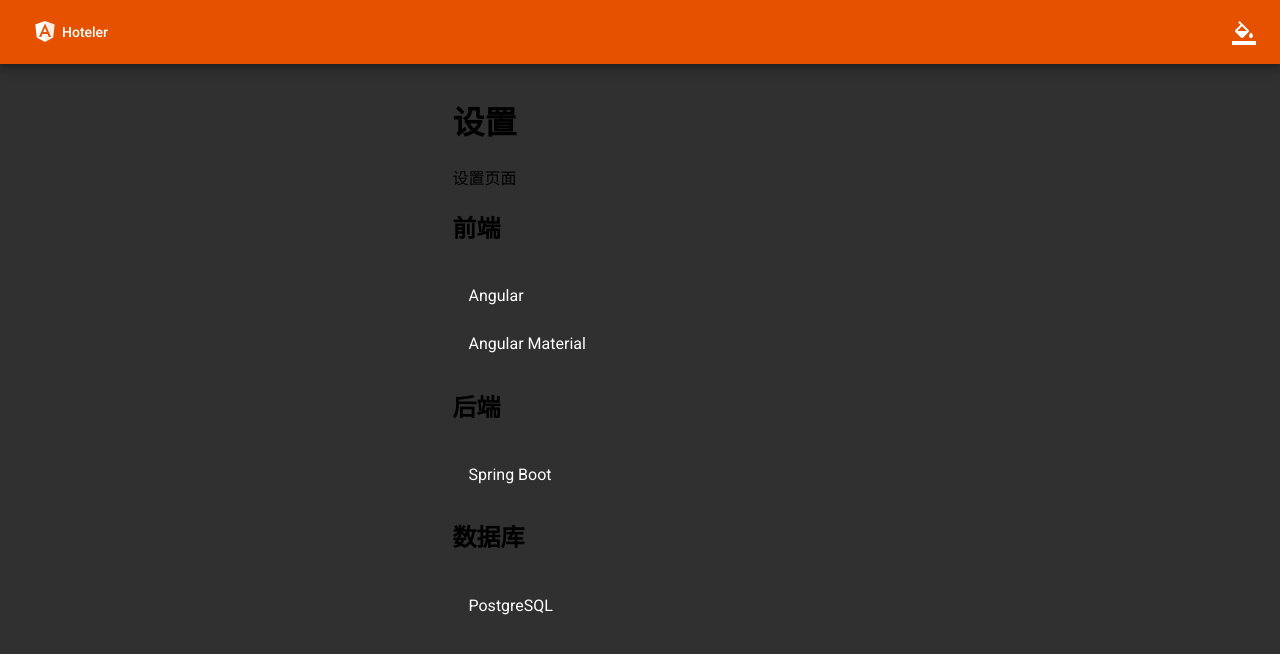
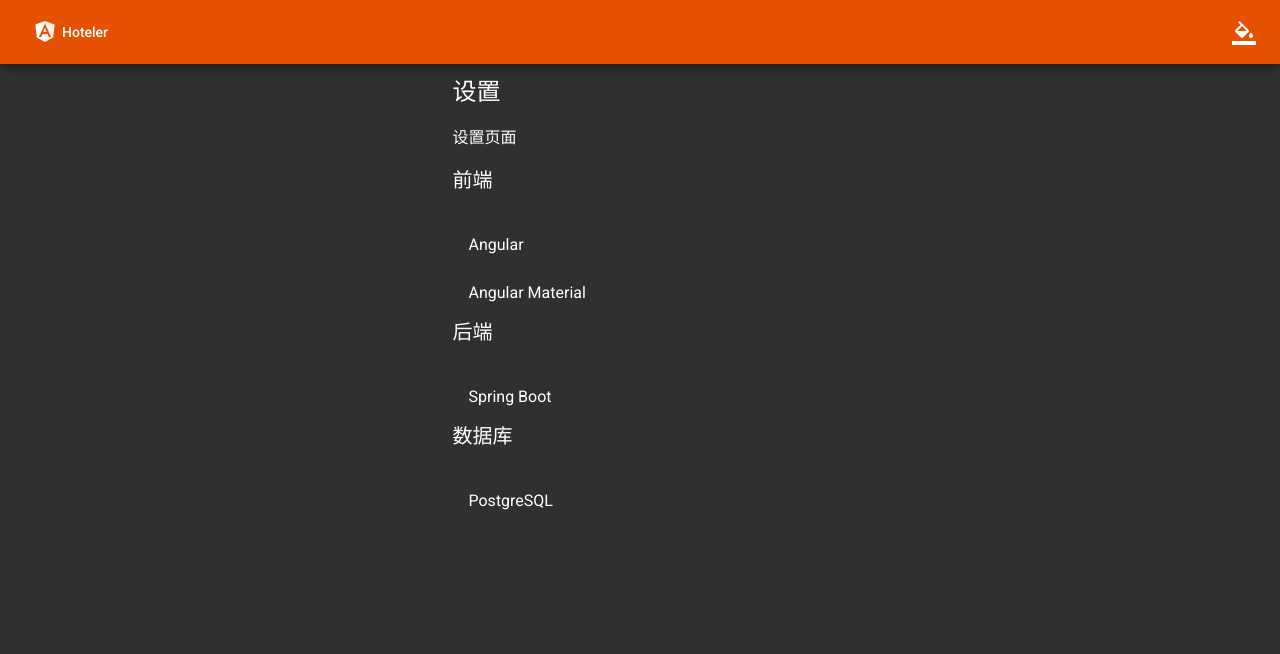
Before and after one commit to damingerdai/hoteler-web, an Angular app: page /settings in a window 1280 px wide. Shown: the top 654 px of the page. Built offline with nearby package versions, Linux system fonts and the light colour scheme.

Commit message:
fix: 修复setting页面的dark mode下的显示问题

```diff
--- a/src/_app-theme.scss
+++ b/src/_app-theme.scss
@@ -3,6 +3,7 @@
 @use './styles/apexcharts' as apexcharts-theme;
 @use './styles/input' as input-theme;
 @use './app/routes/room/room-list/room-list-theme';
+@use './app/routes/settings/settings-theme';
 @use './app/shared/components/error-code/error-code-theme';
 @use './app//shared/components//navbar/navbar-theme';
 @use './app/shared/components/page-header/page-header-theme';
@@ -11,6 +12,7 @@
 @mixin hoteler-app-theme($theme) {
 
   @include room-list-theme.hoteler-room-list-theme($theme);
+  @include settings-theme.hoteler-settings-theme($theme);
   @include error-code-theme.hoteler-error-code-theme($theme);
   @include navbar-theme.hoteler-navbar-theme($theme);
   @include page-header-theme.hoteler-page-header-theme($theme);
--- /dev/null
+++ b/src/app/routes/settings/_settings-theme.scss
@@ -0,0 +1,10 @@
+@use 'sass:map';
+@use '@angular/material' as mat;
+
+@mixin hoteler-settings-theme($theme) {
+  $foreground: map.get($theme, foreground);
+
+  app-settings {
+    color: mat.get-color-from-palette($foreground, text);
+  }
+}
--- a/src/app/routes/settings/settings.component.html
+++ b/src/app/routes/settings/settings.component.html
@@ -1,18 +1,18 @@
 <div class="settings_wrapper">
   <div class="settings m-auto" fxLayout="row" fxLayoutAlign="center center">
     <div class="header">
-      <h1>设置</h1>
+      <h1 class="mat-h1">设置</h1>
       <p>设置页面</p>
     </div>
     <div class="content">
-      <h2>前端</h2>
+      <h2 class="mat-h2">前端</h2>
       <mat-nav-list>
         <a mat-list-item href="https://angular.io" target="_blank"> Angular </a>
         <a mat-list-item href="https://material.angular.io" target="_blank">
           Angular Material</a
         >
       </mat-nav-list>
-      <h2>后端</h2>
+      <h2 class="mat-h2">后端</h2>
       <mat-nav-list>
         <a
           mat-list-item
@@ -22,7 +22,7 @@
           Spring Boot
         </a>
       </mat-nav-list>
-      <h2>数据库</h2>
+      <h2 class="mat-h2">数据库</h2>
       <mat-nav-list>
         <a mat-list-item href="https://www.postgresql.org" target="_blank">
           PostgreSQL
```
